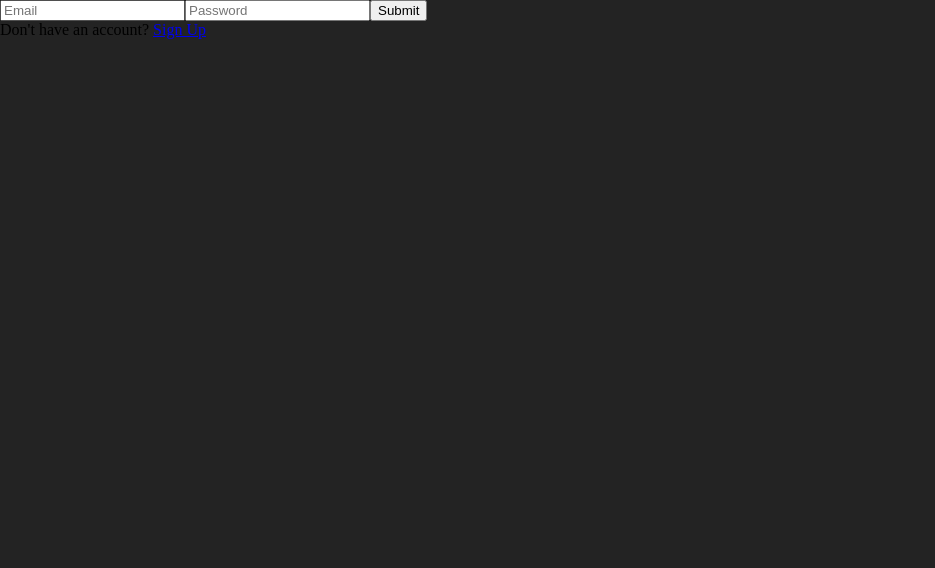
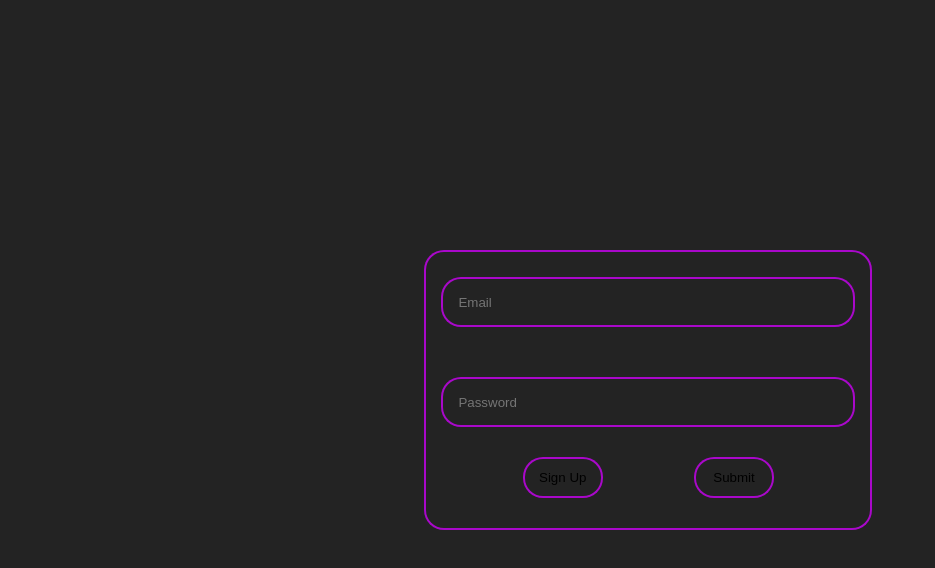
Before and after one commit to Sumaiya-Mohamed/Podify_React_Redux_Typescript_vite, a React (Vite) app in the folder Podcast App/: page /pages/LogIn in a window 1280 px wide. Shown: the top 568 px of the page, without its empty margins (0-935 px from the left). Built offline with nearby package versions, Linux system fonts and the light colour scheme; a web font is replaced by a local one.

Commit message:
added styling to the logIn page

```diff
--- /dev/null
+++ b/Podcast App/src/css/LogIn.css
@@ -0,0 +1,90 @@
+.login__container{
+    display: grid;
+    width: 35%;
+    height: 280px;
+    position: absolute;
+    top: 30%;
+    left: 23%;
+    padding: 5px;
+}
+
+.email__login{
+    border-radius: 20px;
+    margin: 20px 10px;
+    padding: 3px;
+    height: 50px;
+    background-color:#232323;
+    border: solid;
+    border-color:rgba(212, 0, 255, 0.76);
+    border-width: 2px;
+    padding-left: 15px;
+}
+
+.password__login{
+    border-radius: 20px;
+    margin: 5px 10px;
+    padding: 3px;
+    height: 50px;
+    background-color:#232323;
+    border: solid;
+    border-color:rgba(212, 0, 255, 0.76);
+    border-width: 2px;
+    padding-left: 15px;
+}
+.button__containers{
+  display: flex;
+  justify-content: space-evenly;
+}
+
+/*.submit__container{
+    border-radius: 20px;
+    margin: 10px;
+    width: 20%;
+    justify-self: center;
+    height: 40px;
+    background-color:#232323;
+    border: solid;
+    border-color:rgba(212, 0, 255, 0.76);
+    border-width: 2px;
+    margin-left: 250px;
+}
+
+.signup__login{
+    border-radius: 20px;
+    margin: 10px;
+    width: 7%;
+    justify-self: center;
+    height: 41px;
+    background-color:#232323;
+    border: solid;
+    border-color:rgba(212, 0, 255, 0.76);
+    border-width: 2px;
+    margin-left: 130px;
+    position: absolute;
+    top: 65%;
+    left: 25%;
+}*/
+
+.submit__login{
+    padding: 5px;
+    margin: 0;
+    height: 41px;
+    width: 80px;
+    border-radius: 20px;
+    background-color:#232323;
+    border: solid;
+    border-color:rgba(212, 0, 255, 0.76);
+    border-width: 2px;
+}
+
+.signup__login{
+    padding: 5px;
+    margin: 0;
+    height: 41px;
+    width: 80px;
+    border-radius: 20px;
+    background-color:#232323;
+    border: solid;
+    border-color:rgba(212, 0, 255, 0.76);
+    border-width: 2px;
+}
--- a/Podcast App/src/main.tsx
+++ b/Podcast App/src/main.tsx
@@ -19,6 +19,7 @@ import './css/Podcast-Preview.css'
 import './css/Footer.css'
 import './css/favoritesPage.css'
 import './css/SignUp.css'
+import './css/LogIn.css'
 
 const AppRouter = () => {
   const dispatch = useDispatch();
--- a/Podcast App/src/pages/LogIn.tsx
+++ b/Podcast App/src/pages/LogIn.tsx
@@ -145,13 +145,14 @@ export const LogIn = () => {
 
   return (
     <div>
-      <form onSubmit={handleSubmit}>
-
-
+      <form onSubmit={handleSubmit}
+       className='login__container'
+      >
         <input
           placeholder='Email'
           name='email'
           onChange={handleChange}
+          className='email__login'
         />
 
         <input
@@ -159,15 +160,23 @@ export const LogIn = () => {
           name='password'
           type="password"
           onChange={handleChange}
+          className='password__login'
         />
 
-        <button type='submit'>
+        <div className='button__containers'>
+        <Link to='/pages/SignUp'>
+        <button type='submit'  className='signup__login'>
+          Sign Up
+        </button>
+        </Link>
+
+        <button type='submit'  className='submit__login'>
           Submit
         </button>
-
+        </div>
 
       </form>
-      Don't have an account? <Link to='/pages/SignUp'>Sign Up</Link>
+
     </div>
   )
 }
```
